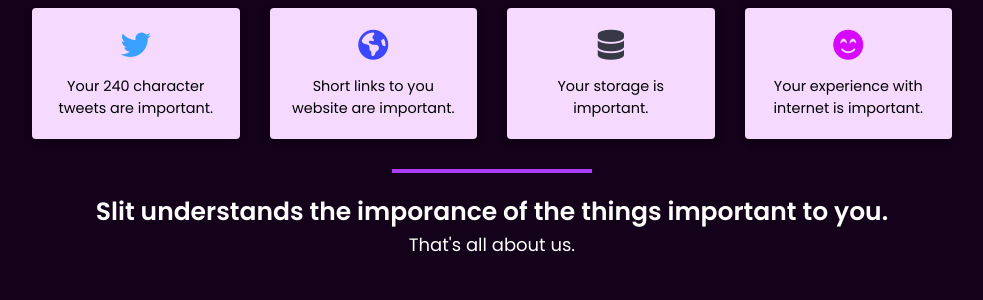
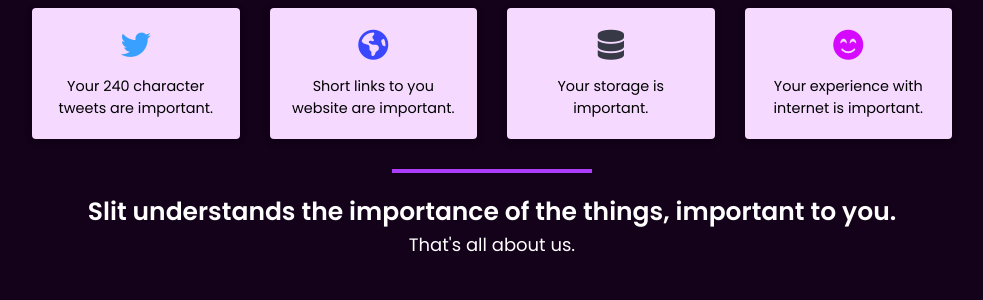
Before and after one commit to unkitkr/slitfit, a Flask app: page /app/about in a window 1280 px wide. Shown: the part 209-509 px from the top of the page, without its empty margins (148-1131 px from the left). Run offline with Flask 2, Linux system fonts and the light colour scheme; some libraries are stand-ins or nearby versions.

Commit message:
removed corrected spelling mistakes

```diff
--- a/templates/about.html
+++ b/templates/about.html
@@ -59,7 +59,7 @@ About
     <div
         style="height: 4px; width: 200px; margin-left: auto; margin-right: auto; margin-top: 30px; margin-bottom: 20px; background-color: #AB3DFA;">
     </div>
-    <div class="slit-imp">Slit understands the imporance of the things important to you.</div>
+    <div class="slit-imp">Slit understands the importance of the things, important to you.</div>
     <div class="slit-imp-sec">That's all about us.</div>
 </div>
 {% endblock %}
```
